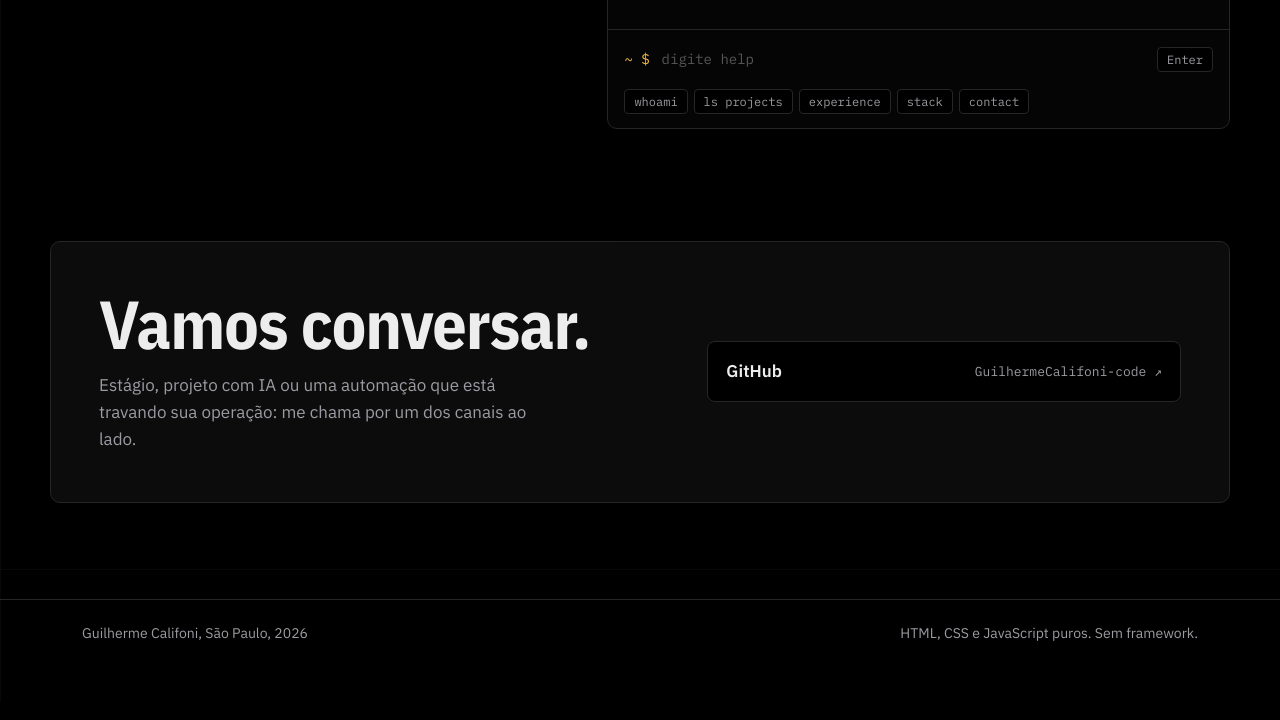
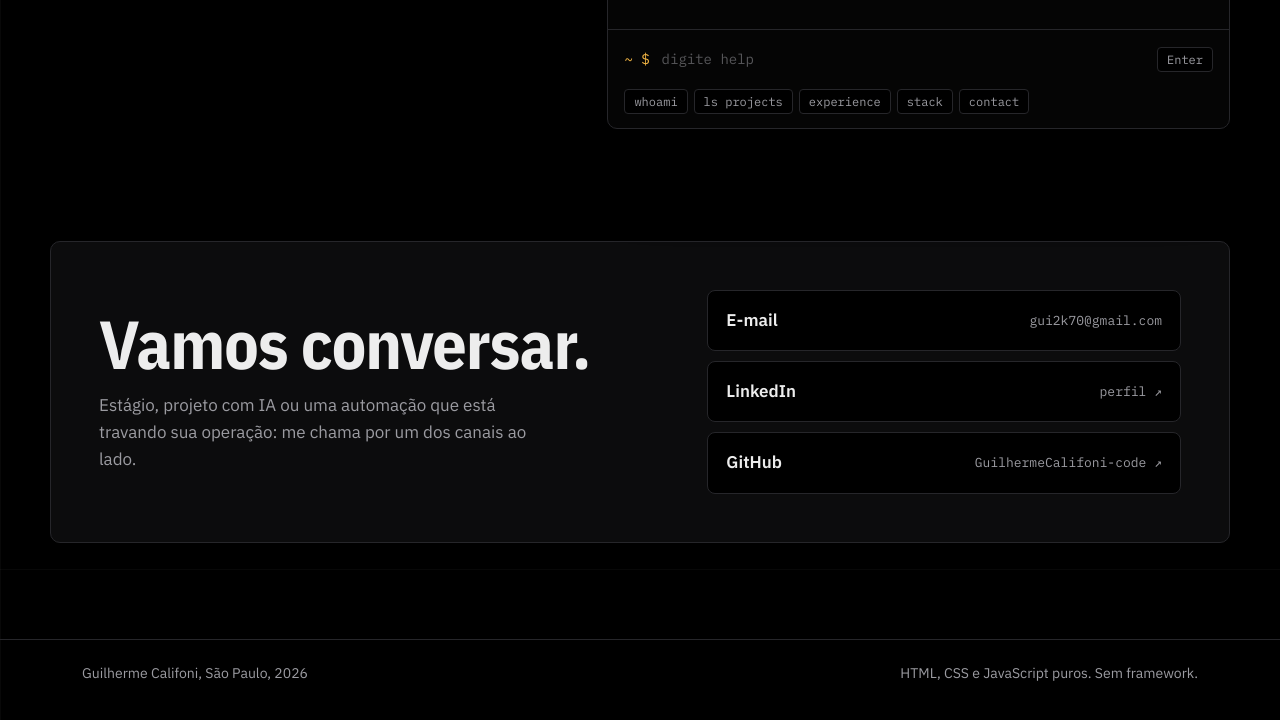
Before and after one commit to GuilhermeCalifoni-code/GuilhermeCalifoni-code, a plain HTML site: page portfolio/index.html in a window 1280 px wide. Shown: the part 4231-4951 px from the top of the page. Drawn offline with nearby package versions, Linux system fonts and the light colour scheme; no server answers.

Commit message:
feat: add professional email and LinkedIn contact

```diff
--- a/portfolio/index.html
+++ b/portfolio/index.html
@@ -492,7 +492,7 @@ dialog::backdrop{background:#000000cc;backdrop-filter:blur(3px)}
 <script>
 (()=>{"use strict";
 /* Preencha para exibir no contato e no console. Vazio = não aparece. */
-const CONTACT={email:"",linkedin:""};
+const CONTACT={email:"gui2k70@gmail.com",linkedin:"https://www.linkedin.com/in/guilhermecalifoni/"};
 
 const $=s=>document.querySelector(s),all=s=>Array.from(document.querySelectorAll(s));
 const reduce=matchMedia("(prefers-reduced-motion: reduce)");
```
